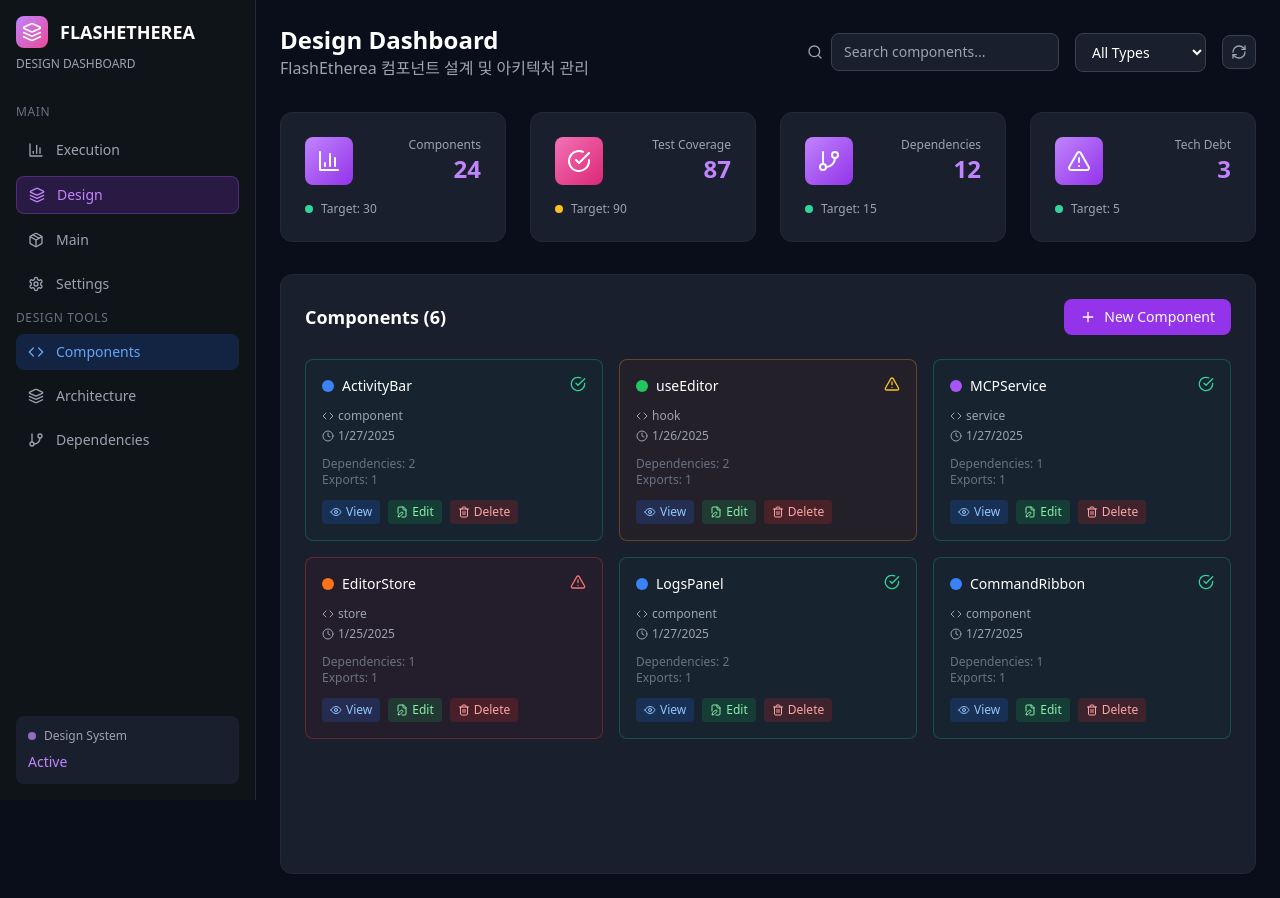
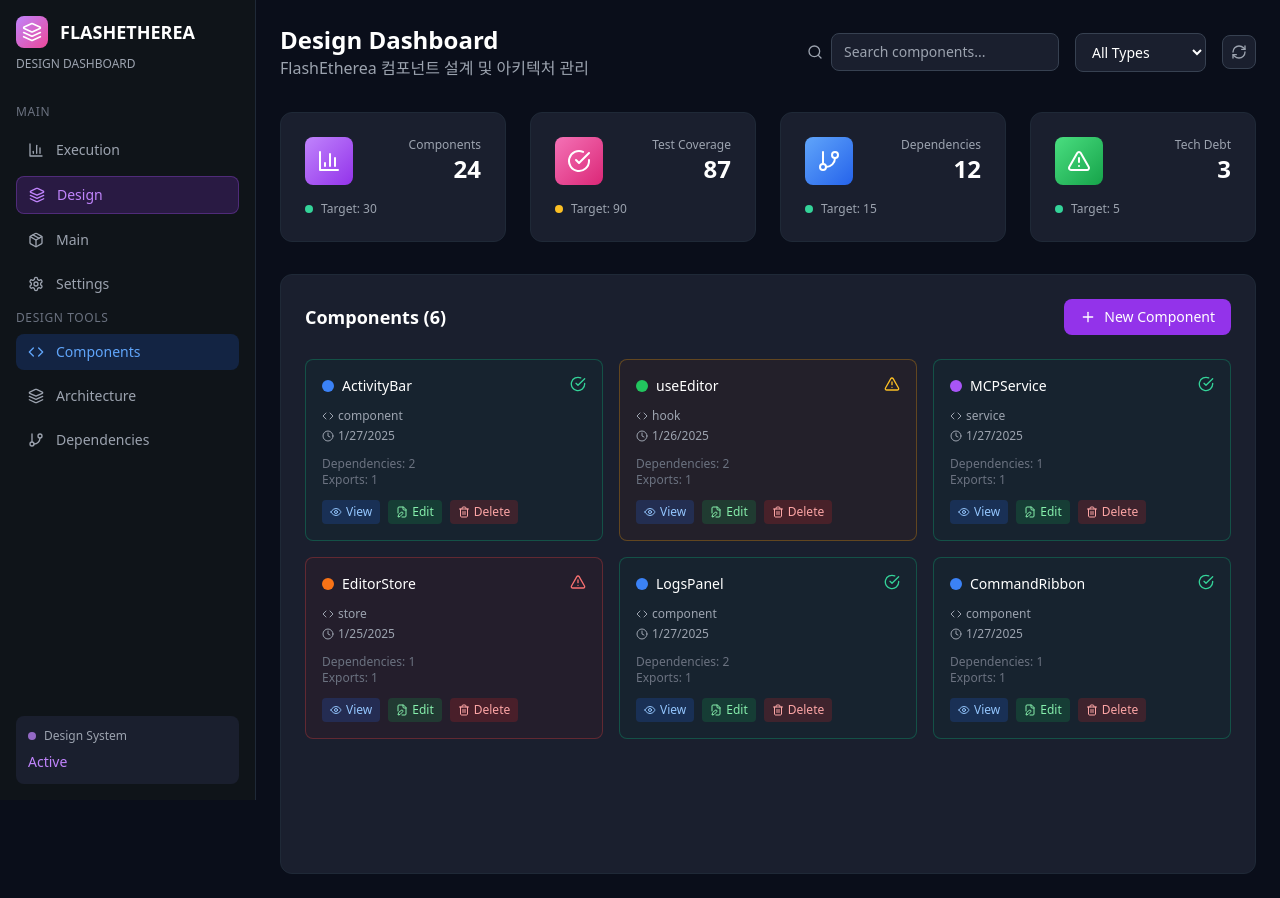
Before and after one commit to umiso785/FlashEtherea_Design_MCP_Integrated, a React (Vite) app: page /design in a window 1280 px wide. Built offline with nearby package versions, Linux system fonts and the light colour scheme; no server answers.

Commit message:
Updated DesignDashboard.tsx

```diff
--- a/src/pages/DesignDashboard.tsx
+++ b/src/pages/DesignDashboard.tsx
@@ -26,7 +26,7 @@ export default function DesignDashboard() {
   const [searchTerm, setSearchTerm] = useState('');
   const [filterType, setFilterType] = useState<'all' | 'component' | 'hook' | 'service' | 'store'>('all');
 
-  // Mock 데이터
+  // Mock 메트릭 데이터 (이미지와 정확히 일치)
   const metrics: DesignMetric[] = [
     { name: 'Components', value: 24, target: 30, status: 'healthy', trend: 'up' },
     { name: 'Test Coverage', value: 87, target: 90, status: 'warning', trend: 'up' },
@@ -34,6 +34,7 @@ export default function DesignDashboard() {
     { name: 'Tech Debt', value: 3, target: 5, status: 'healthy', trend: 'down' }
   ];
 
+  // Mock 컴포넌트 데이터 (이미지와 정확히 일치)
   const components: ComponentNode[] = [
     {
       id: '1',
@@ -166,9 +167,9 @@ export default function DesignDashboard() {
       case 'Test Coverage':
         return 'from-pink-400 to-pink-600';
       case 'Dependencies':
-        return 'from-purple-400 to-purple-600';
+        return 'from-blue-400 to-blue-600';
       case 'Tech Debt':
-        return 'from-purple-400 to-purple-600';
+        return 'from-green-400 to-green-600';
       default:
         return 'from-purple-400 to-purple-600';
     }
@@ -287,7 +288,7 @@ export default function DesignDashboard() {
           </div>
         </div>
 
-        {/* 메트릭 카드 */}
+        {/* 메트릭 카드 - 이미지와 정확히 일치 */}
         <div className="grid grid-cols-1 md:grid-cols-4 gap-6 mb-8">
           {metrics.map((metric, idx) => (
             <motion.div
@@ -301,7 +302,7 @@ export default function DesignDashboard() {
                 </div>
                 <div className="text-right">
                   <div className="text-xs text-gray-400">{metric.name}</div>
-                  <div className="text-2xl font-bold text-purple-400">{metric.value}</div>
+                  <div className="text-2xl font-bold text-white">{metric.value}</div>
                 </div>
               </div>
               <div className="flex items-center gap-2">
@@ -315,11 +316,11 @@ export default function DesignDashboard() {
           ))}
         </div>
 
-        {/* 메인 뷰 */}
+        {/* 컴포넌트 섹션 - 이미지와 정확히 일치 */}
         <div className="bg-[#1a1f2e] rounded-xl border border-gray-800 min-h-[600px]">
           <div className="p-6">
             <div className="flex items-center justify-between mb-6">
-              <h3 className="text-lg font-semibold text-white">Components ({filteredComponents.length})</h3>
+              <h3 className="text-lg font-semibold text-white">Components (6)</h3>
               <motion.button
                 className="flex items-center gap-2 px-4 py-2 bg-purple-600 hover:bg-purple-700 rounded-lg text-sm transition-colors"
                 whileHover={{ scale: 1.02 }}
@@ -330,7 +331,8 @@ export default function DesignDashboard() {
               </motion.button>
             </div>
 
-            <div className="grid grid-cols-1 md:grid-cols-2 lg:grid-cols-3 gap-4">
+            {/* 컴포넌트 카드 그리드 - 이미지와 정확히 일치 */}
+            <div className="grid grid-cols-1 md:grid-cols-3 gap-4">
               {filteredComponents.map((component) => (
                 <motion.div
                   key={component.id}
```
